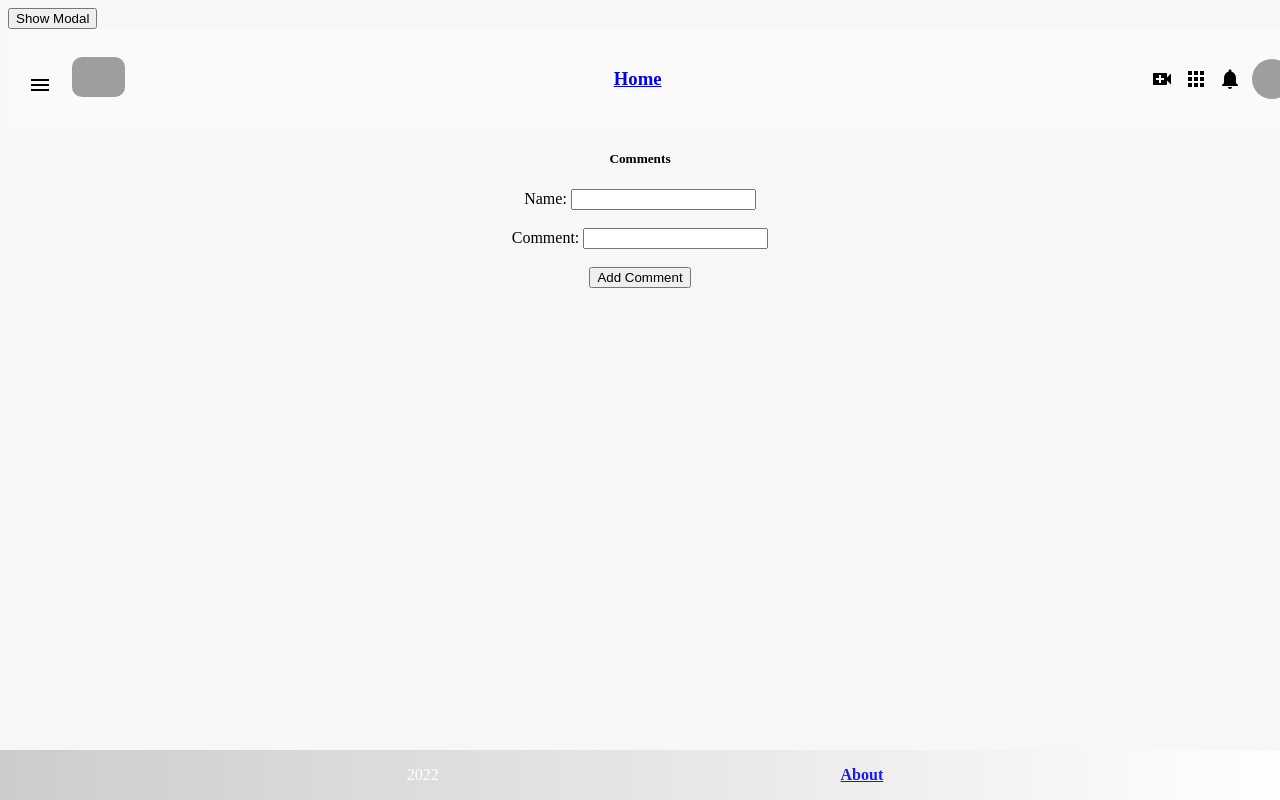
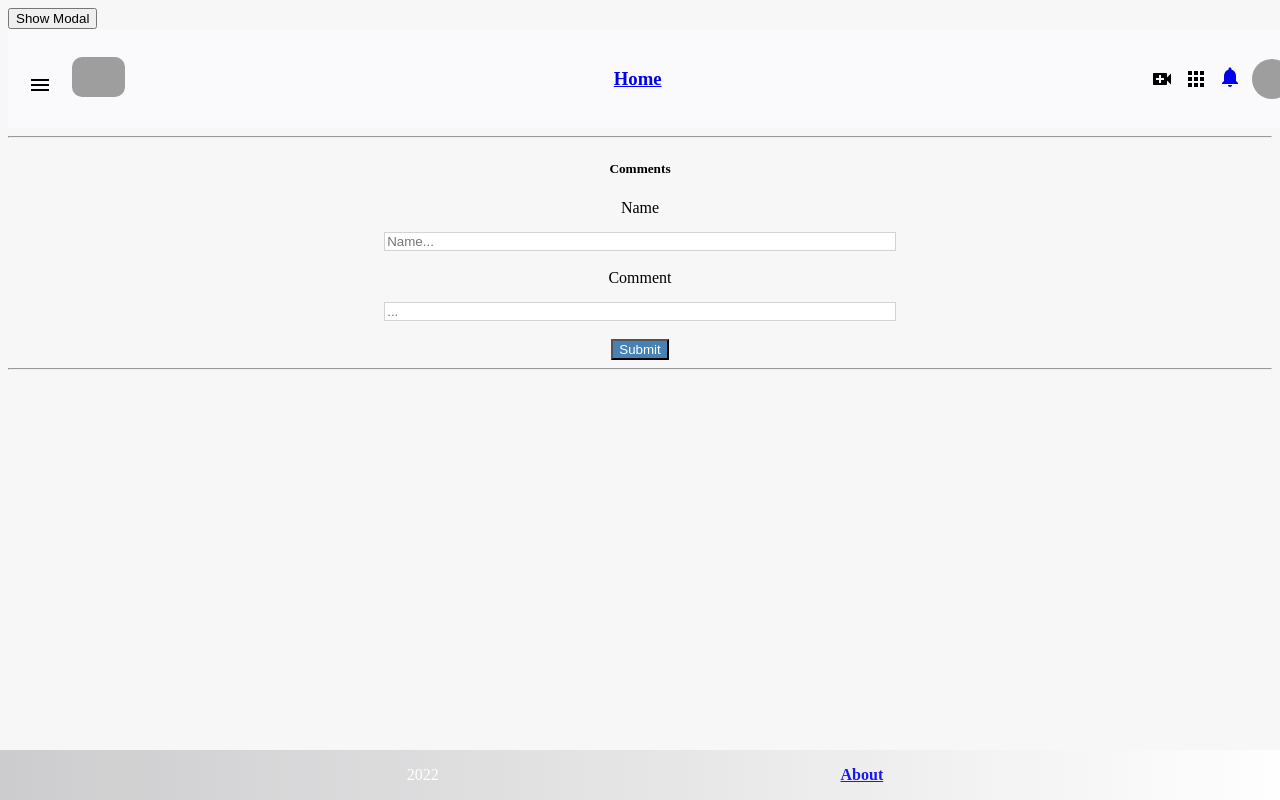
Before and after one commit to Lortiz528/youtube-clan-8-3-8, a React (Create React App) app: page /videos/1 in a window 1280 px wide. Shown: the top 800 px of the page. Built offline with nearby package versions, Linux system fonts and the light colour scheme; grey boxes are pictures that could not be loaded; a web font is replaced by a local one.

Commit message:
made other changes

```diff
--- a/package.json
+++ b/package.json
@@ -10,7 +10,9 @@
     "@testing-library/jest-dom": "^5.16.4",
     "@testing-library/react": "^13.3.0",
     "@testing-library/user-event": "^13.5.0",
+    "bootstrap": "^5.1.3",
     "react": "^18.1.0",
+    "react-bootstrap": "^2.4.0",
     "react-dom": "^18.1.0",
     "react-router-dom": "^6.3.0",
     "react-scripts": "5.0.1",
--- a/src/App.css
+++ b/src/App.css
@@ -32,3 +32,28 @@ font-size: large;
 align-items: center;
 overflow-wrap: break-word;
 }
+
+.formbtn {
+  color: white;
+  background-color: steelblue;
+}
+
+
+.user-input{
+  display: flex;
+  width: 40%;
+  border: 1px solid #d3d3d3;
+  margin: auto;
+  margin-top: 15px;
+
+}
+.user-input > input {
+  flex: 1;
+  border: none;
+
+}
+.results {
+  display: flex;
+  flex-wrap: wrap;
+
+}
--- a/src/App.js
+++ b/src/App.js
@@ -7,7 +7,6 @@ import Home from './components/pages/Home';
 import Footer from './components/common/Footer';
 import Video from './components/pages/Video';
 import ErrorPage from './ErrorPage';
-
 
 export default function App () {
 const [show, setShow] = useState(false)
@@ -25,7 +24,7 @@ const [show, setShow] = useState(false)
             <Route path="/" element={<Home />} />
             <Route path="/about" element={<About />} />
             <Route path="/videos/:id" element={<Video />} />
-            <Route path="*" element={<ErrorPage />} />
+            <Route path="*" element={<ErrorPage/>} />
           </Routes>
         </div>
 
--- a/src/ErrorPage.js
+++ b/src/ErrorPage.js
@@ -1,8 +1,11 @@
 import React from "react";
 import "./Error404.css"
 
+
 const ErrorPage = props  => {
- if (!props.show) {
+
+
+  if (!props.show) {
   return null
  }
 
@@ -16,7 +19,7 @@ const ErrorPage = props  => {
            <img className="page404" src="https://fads.org.in/assets/public/img/404.gif" alt="404" ></img>
         </div>
         <div className="modal-footer">
-          <button className="error-button">Back to Home</button>
+          <button className="error-button" onClick={props}>Back to Home</button>
         </div>
       </div>
     </div>
--- a/src/components/common/Navbar.js
+++ b/src/components/common/Navbar.js
@@ -31,7 +31,7 @@ class Navbar extends React.Component {
         <div className='special-icons'>
       <VideoCallIcon className='iconic'/>
       <AppsIcon className='iconic'/>
-      <NotificationsIcon className='iconic'/>
+      <Link to="/about"><NotificationsIcon className='iconic'/> </Link>
       <Avatar
       src='https://www.digitaltveurope.com/files/2019/12/Baby-Yoda-Soup.jpg' alt='Baby Yoda' />
       </div>
--- a/src/components/pages/Form.js
+++ b/src/components/pages/Form.js
@@ -36,8 +36,10 @@ class Form extends React.Component {
         <section className='notes'>
           <h5>Comments</h5>
           <form onSubmit={this.handleSubmit}>
-            <label>  Name:  </label>
+            <label>  Name  </label>
             <input
+              className="user-input"
+              placeholder="Name..."
               id='text'
               name='value'
               type='text'
@@ -45,9 +47,10 @@ class Form extends React.Component {
               onChange={this.name}
             />
             <br />
-            <br />
-            <label> Comment: </label>
+            <label> Comment </label>
             <input
+              className="user-input"
+              placeholder="..."
               id='text'
               name='value'
               type='text'
@@ -55,9 +58,9 @@ class Form extends React.Component {
               onChange={this.commenting}
             />
             <br />
-            <br />
-            <button type='submit'>Add Comment</button>
+            <button className="formbtn" type='submit'>Submit</button>
           </form>
+          <hr></hr>
           <div>
             <ul>
               {comments.map((comment,ind) => (
--- a/src/components/pages/Video.js
+++ b/src/components/pages/Video.js
@@ -12,6 +12,7 @@ function Video() {
         <YouTube videoId={videoId} />
       </section>
       <section>
+      <hr></hr>
         <Form />
       </section>
     </div>
--- a/src/components/pages/home.css
+++ b/src/components/pages/home.css
@@ -33,3 +33,10 @@
 .results {
     display: flex;
 }
+
+.thumbnail {
+    padding-bottom: 20px;
+    height: 140px;
+    width: 250px;
+    padding-top: 10px;
+}
--- a/src/components/pages/home.js
+++ b/src/components/pages/home.js
@@ -31,7 +31,7 @@ class Home extends React.Component {
 
   handleApi = (userInput) => {
     fetch(
-      `https://youtube.googleapis.com/youtube/v3/search?part=snippet&maxResults=5&q=${userInput}&type=video&key=${process.env.REACT_APP_API_KEY}`
+      `https://youtube.googleapis.com/youtube/v3/search?part=snippet&maxResults=2&q=${userInput}&type=video&key=${process.env.REACT_APP_API_KEY}`
     )
       .then((response) => response.json())
       .then((json) => {
@@ -48,11 +48,11 @@ class Home extends React.Component {
       return (
         <Link to={`/videos/${video.id.videoId}`} key={video.id.videoId}>
           <div className='results'>
-            <img
+            <img className='thumbnail'
               src={video.snippet.thumbnails.default.url}
               alt={video.snippet.description}
             />
-            <div>{video.snippet.title}</div>
+            <div className='video-title'>{video.snippet.title}</div>
           </div>
         </Link>
       );
```
Also changed, not shown: 1 other file (tests, documents, lock files or other folders).
